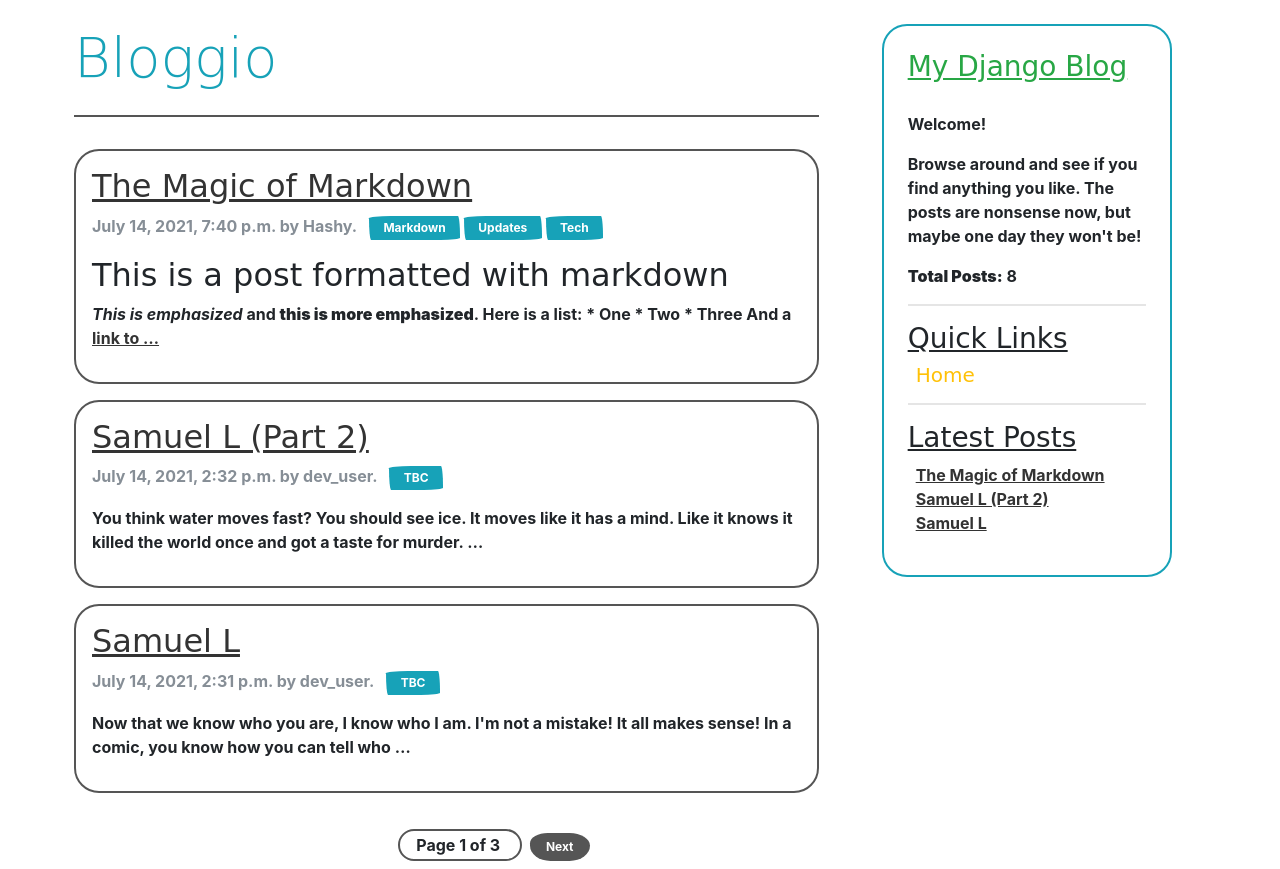
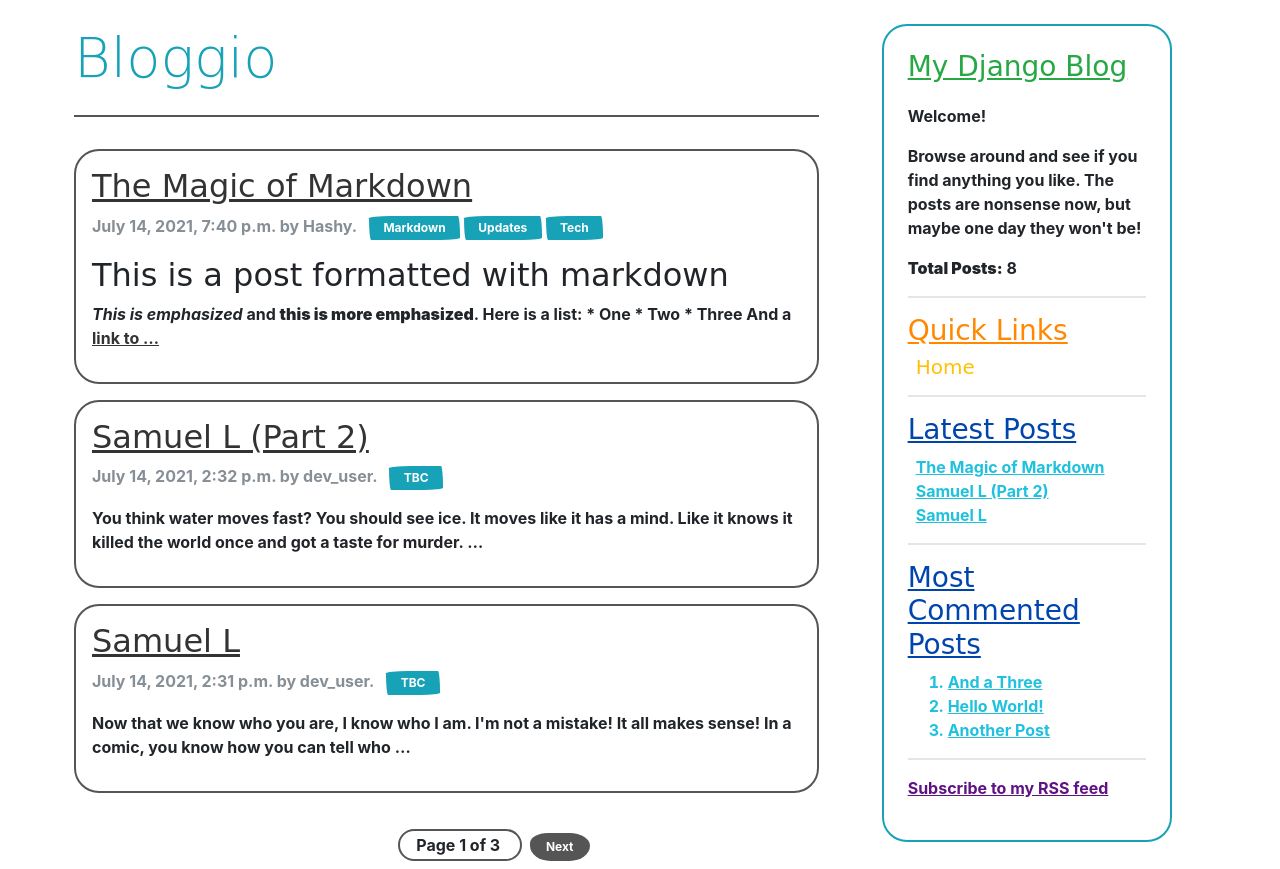
Before and after one commit to copev313/Django-Blog, a Django app: page /blog/ in a window 1280 px wide. Run offline with Django 3.2, Linux system fonts and the light colour scheme; data comes from the database, SQL or seed files in the repository; both versions use the stored data as it was after the commit; parts of the project's set-up code (start-up, migrations or seed data) failed here and were passed over; some libraries are stand-ins or nearby versions; some web fonts are replaced.

Commit message:
finished sitemap + cleaned up static files

```diff
--- a/mysite/blog/static/css/blog.css
+++ b/mysite/blog/static/css/blog.css
@@ -1,93 +1,16 @@
 
-body {
-    margin:0;
-    padding:0;
-    font-family:helvetica, sans-serif;
+.light-blue {
+    color: rgb(32, 193, 221);
 }
 
-a {
-    color: #00abff;
-    text-decoration: none;
+.dark-blue {
+    color: rgb(0, 69, 173);
 }
 
-h1 {
-    font-weight: bold;
-    border-bottom: 1px solid #bbb;
-    padding: 0 0 10px 0;
+.orange {
+    color: #ff8800;
 }
 
-h2 {
-    font-weight:normal;
-    margin:30px 0 0;
+.purple {
+    color: rgb(95, 18, 131);
 }
-
-#content {
-    float:left;
-    width:60%;
-    padding:0 0 0 30px;
-}
-
-#sidebar {
-    float:right;
-    width:30%;
-    padding:10px;
-    background:#efefef;
-    height:100%;
-}
-
-p.date {
-    color:#ccc;
-    font-family: georgia, serif;
-    font-size: 12px;
-    font-style: italic;
-}
-
-/* pagination */
-.pagination {
-    margin:40px 0;
-    font-weight:bold;
-}
-
-/* forms */
-label {
-    float:left;
-    clear:both;
-    color:#333;
-    margin-bottom:4px;
-}
-input, textarea {
-    clear:both;
-    float:left;
-    margin:0 0 10px;
-    background:#ededed;
-    border:0;
-    padding:6px 10px;
-    font-size:12px;
-}
-input[type=submit] {
-    font-weight:bold;
-    background:#00abff;
-    color:#fff;
-    padding:10px 20px;
-    font-size:14px;
-    text-transform:uppercase;
-}
-.errorlist {
-    color:#cc0033;
-    float:left;
-    clear:both;
-    padding-left:10px;
-}
-
-/* comments */
-.comment {
-    padding:10px;
-}
-.comment:nth-child(even) {
-    background:#efefef;
-}
-.comment .info {
-    font-weight:bold;
-    font-size:12px;
-    color:#666;
-}
--- a/mysite/blog/templates/blog/base.html
+++ b/mysite/blog/templates/blog/base.html
@@ -8,9 +8,7 @@
     <meta name="viewport"  content="width=device-width, initial-scale=1.0" >
     <title>{% block title %}{% endblock %}</title>
     <link href="{% static 'css/bootstrap.min.css' %}"  rel="stylesheet" >
-    <!--
     <link href="{% static 'css/blog.css' %}"  rel="stylesheet" >
-    -->
 </head>
 
 <body>
--- a/mysite/blog/templates/blog/components/sidecard.html
+++ b/mysite/blog/templates/blog/components/sidecard.html
@@ -3,7 +3,7 @@
 
 <div class="col-3 card border-info rounded mt-4 ml-5 p-1 h-50">
     <div class="card-body">
-        <h4 class="card-title h3 pb-3 text-success"><ins>My Django Blog</ins></h4>
+        <h4 class="card-title h3 pb-2 text-success"><ins>My Django Blog</ins></h4>
         <p class="card-text">Welcome!</p>
         <p class="card-text">
             Browse around and see if you find anything you like. The posts are nonsense now, but maybe one day they won't be!
@@ -14,7 +14,7 @@
         <hr>
 
         <div class="my-2">
-            <h3><ins>Quick Links</ins></h3>
+            <h3 class="orange"><ins>Quick Links</ins></h3>
             <h5 class="pl-2">
                 <a href="/blog" class="text-warning text-decoration-none">Home</a>
             </h5>
@@ -22,9 +22,36 @@
 
         <hr>
 
+        <div>
+            <h3 class="my-2 dark-blue"><ins>Latest Posts</ins></h3>
+            {% show_latest_posts 3 %}
+        </div>
+
+        <hr>
+
         <div class="my-2">
-            <h3><ins>Latest Posts</ins></h3>
-            {% show_latest_posts 3 %}
+            <h3 class="dark-blue"><ins>Most Commented Posts</ins></h3>
+            {% get_most_commented_posts 3 as most_commented_posts %}
+            <ol>
+                {% for post in most_commented_posts %}
+                    <li class="light-blue">
+                        <a  href="{{ post.get_absolute_url }}"
+                            class="light-blue">
+                            {{ post.title }}
+                        </a>
+                    </li>
+                {% endfor %}
+            </ol>
+        </div>
+
+        <hr>
+
+        <div class="my-2">
+            <p>
+                <a href="{% url 'blog:post_feed' %}" class="purple">
+                    Subscribe to my RSS feed
+                </a>
+            </p>
         </div>
 
     </div>
--- a/mysite/blog/templates/blog/post/detail.html
+++ b/mysite/blog/templates/blog/post/detail.html
@@ -70,7 +70,7 @@
 
     {% empty %}
     <div class="mt-3">
-        <p class="text-muted pl-2">There are no comments yet.</p>
+        <p class="text-muted pl-2">No comments yet. Be the first!</p>
     </div>
 
     {% endfor %}
@@ -82,7 +82,7 @@
         {% else %}
             <hr>
             <h2>Add a new comment...</h2>
-            <form class="pl-2" method="POST">
+            <form class="d-inline-block pl-2 w-75" method="POST">
                 {% csrf_token %}
                 {% for field in comment_form %}
                     <div>
--- a/mysite/blog/templates/blog/post/latest_posts.html
+++ b/mysite/blog/templates/blog/post/latest_posts.html
@@ -2,7 +2,9 @@
 <ul class="list-unstyled">
     {% for post in latest_posts %}
         <li class="pl-2">
-            <a href="{{ post.get_absolute_url }}">{{ post.title }}</a>
+            <a href="{{ post.get_absolute_url }}" class="light-blue">
+                {{ post.title }}
+            </a>
         </li>
     {% endfor %}
 </ul>
--- a/mysite/blog/templates/blog/post/list.html
+++ b/mysite/blog/templates/blog/post/list.html
@@ -6,9 +6,11 @@
 {% block title %}Bloggio{% endblock %}
 
 {% block content %}
-    <h1 class="display-4 text-info mt-4 pb-4 border-bottom border-secondary">
-        Bloggio
-    </h1>
+    <a href="/blog" class="text-decoration-none">
+        <h1 class="display-4 text-info mt-4 pb-4 border-bottom border-secondary">
+            Bloggio
+        </h1>
+    </a>
 
     <div class="d-flex flex-column my-4">
 
--- a/mysite/blog/templatetags/blog_tags.py
+++ b/mysite/blog/templatetags/blog_tags.py
@@ -1,5 +1,6 @@
 from django import template
 from django.utils.safestring import mark_safe
+from django.db.models import Count
 import markdown
 from ..models import Post
 
@@ -21,3 +22,10 @@ def show_latest_posts(count=5):
 @register.filter(name='markdown')
 def markdown_format(text):
     return mark_safe(markdown.markdown(text))
+
+
+@register.simple_tag
+def get_most_commented_posts(count=5):
+    return Post.published.annotate(
+                total_comments=Count('comments')
+            ).order_by('-total_comments')[:count]
--- a/mysite/blog/urls.py
+++ b/mysite/blog/urls.py
@@ -1,5 +1,7 @@
 from django.urls import path
 from . import views
+from .feeds import LatestPostsFeed
+
 
 app_name = 'blog'
 
@@ -25,4 +27,7 @@ urlpatterns = [
           views.post_list,
           name='post_list_by_tag'),
 
+     # Latest Posts Feed View:
+     path('feed/', LatestPostsFeed(), name='post_feed'),
+
 ]
```
Also changed, not shown: mysite/db.sqlite3.
